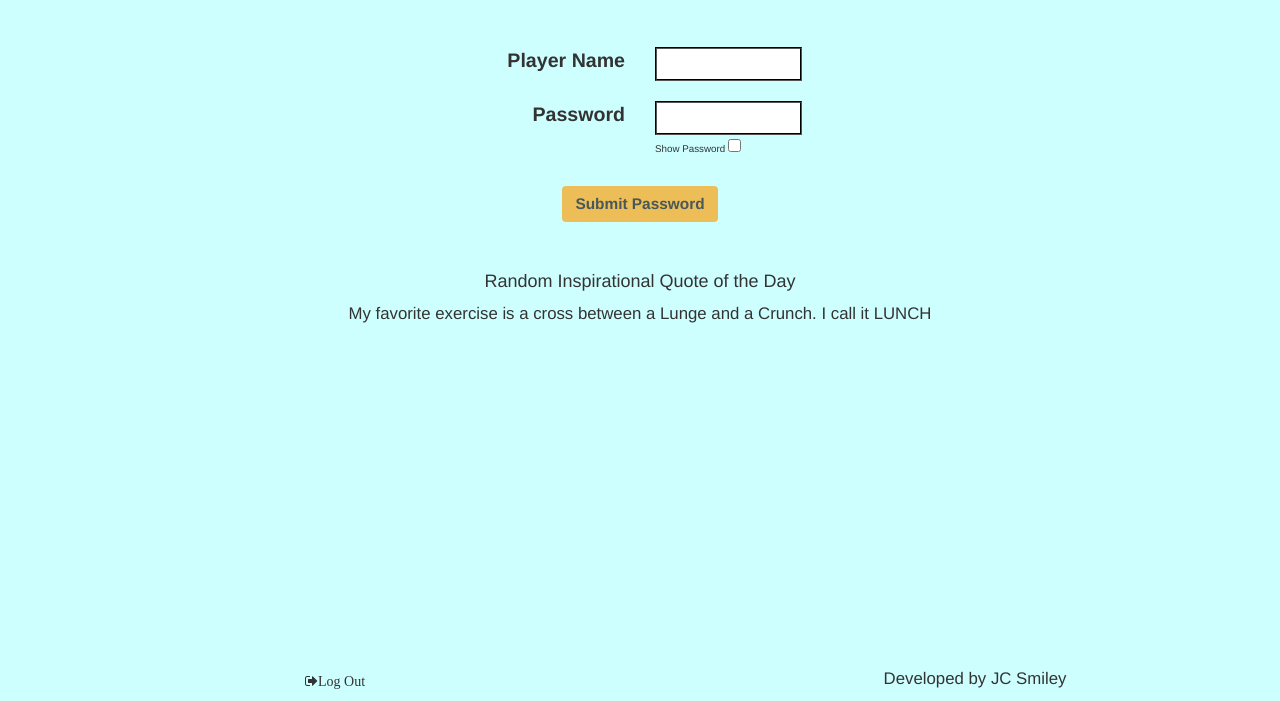
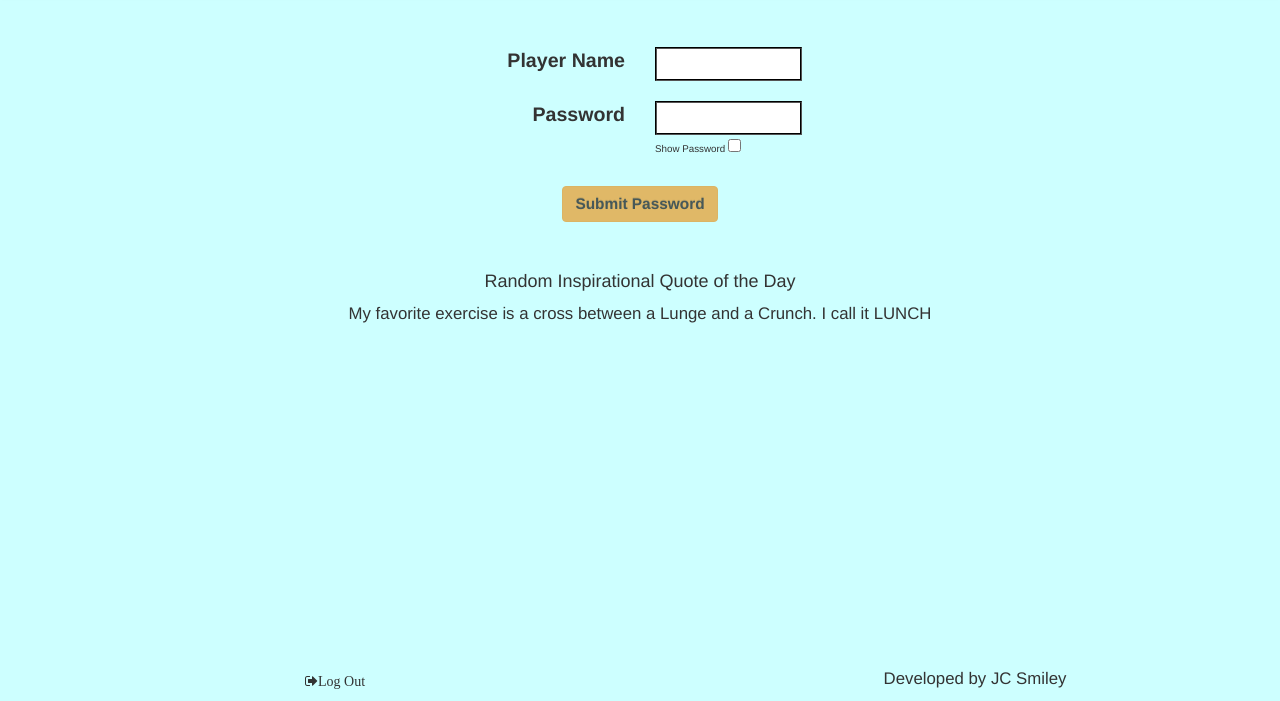
Before and after one commit to jcsmileyjr/10MON-Heroku, a website: page Monster/index.html at #!/logIn in a window 1280 px wide. Shown: the part 113-814 px from the top of the page. Drawn offline with nearby package versions, Linux system fonts and the light colour scheme; some packages are replaced by stand-ins of ours.

Commit message:
Added box-shadows and bootstrap magic to buttons

```diff
--- a/Monster/10MON.css
+++ b/Monster/10MON.css
@@ -19,6 +19,7 @@ input, label {
 input {
         border-style: groove;
         border-color: black;
+		//box-shadow: 1px 1px #5E5E5E; /*dark shadow under the button*/
 }
 
 /* sets a different border for reset buttons from the regular input buttons on the logIn and weighIn pages*/
@@ -35,6 +36,7 @@ input {
     font-weight: normal;
     font-weight: bolder;
     font-size: 110%;
+	box-shadow: 1px 1px #5E5E5E; /*dark shadow under the button*/
 }
 /*
 .btn {
--- a/Monster/views/logIn.html
+++ b/Monster/views/logIn.html
@@ -30,7 +30,7 @@
                     </div>
                     <div class="col-xs-12 col-sm-12 col-md-12 col-lg-12 centerAlign">
                     <!--submit new suspects button "disable" till valid validation-->
-                    <button type="submit" name="submit" ng-disabled="logInform.$invalid" class="btn btn-md  submitResetButtons" ng-click="logIn(userName, userPwd)">Submit Password</button>
+                    <button type="submit" name="submit" ng-disabled="logInform.$invalid" class="btn btn-warning btn-md  submitResetButtons" ng-click="logIn(userName, userPwd)">Submit Password</button>
                     </div>
 
                 </form>
--- a/Monster/views/weighIn.html
+++ b/Monster/views/weighIn.html
@@ -21,7 +21,7 @@
                     <!--submit new suspects button "disable" till valid validation-->
 					<br>
 					<br>
-                    <button type="submit" name="submitWeight" ng-disabled="weighInform.$invalid" class="btn btn-sm submitResetButtons" ng-click="weighIn(weight)">Submit Weight</button>
+                    <button type="submit" name="submitWeight" ng-disabled="weighInform.$invalid" class="btn btn-warning btn-sm submitResetButtons" ng-click="weighIn(weight)">Submit Weight</button>
                 </div>
             </form>
             <!--Creates a big column at the bottom of the weighIn page that is seperate, similar to overall app, into three smaller columns. The middle column contain the action. Its bigger on mobile, 12 size, while size 6 on desktop with two size 3 side columns.  -->
```
